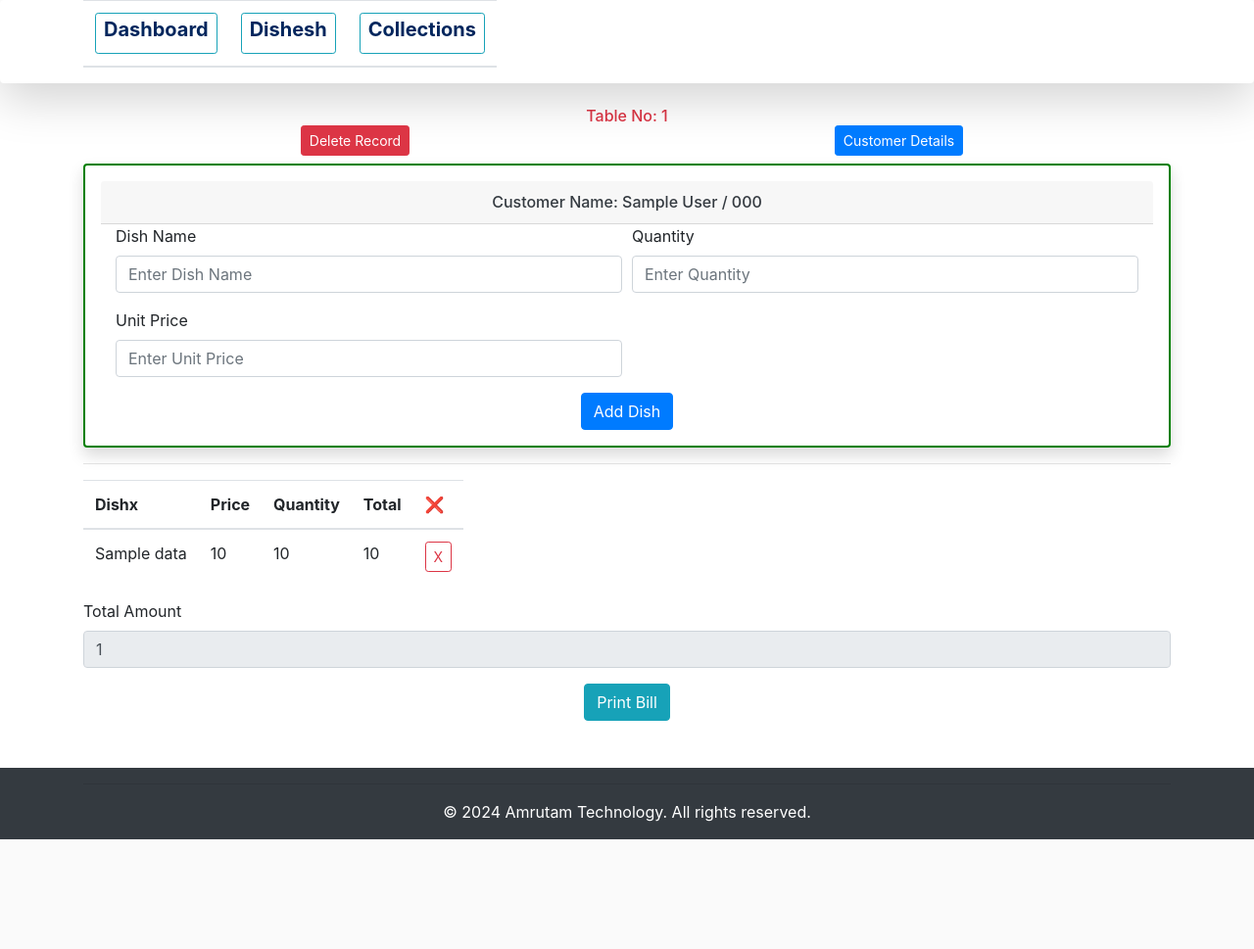
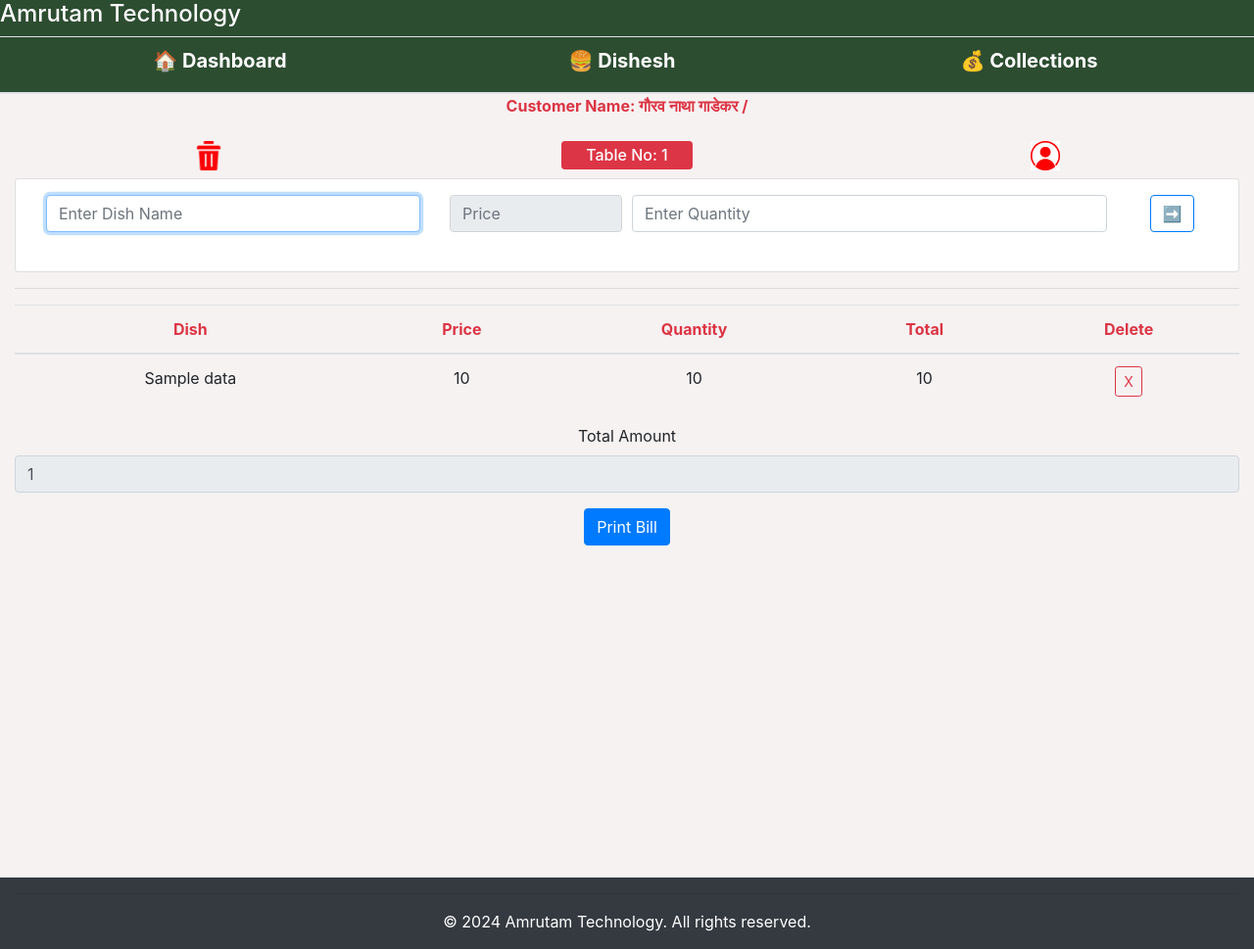
Before and after one commit to gadekargaurav2199/ruchak, a Django app: template myhotel/templates/makebill.html in a window 1280 px wide. Shown: the whole page at 98% size. Before the commit the page ends 857 px from the top, so only its background shows below. Run offline with Django 4.2, Linux system fonts and the light colour scheme; data comes from the database, SQL or seed files in the repository; tables that the repository leaves empty hold one stand-in row (Sample ...); the template is opened without the code that fills it: values named after a table or form of the project are taken from there, most other values are stand-ins (such as "Sample title", 1, 10 or a date in 2020); one stand-in notice (Sample message) is shown; lists and menus that the app fills with data are empty; some libraries are stand-ins or nearby versions.

Commit message:
21-03-14

```diff
--- a/myhotel/templates/base.html
+++ b/myhotel/templates/base.html
@@ -41,86 +41,45 @@
 <body>
 
 
-  <nav class="navbar shadow-lg bg-white rounded p-0 container-fluid text-center">
-    <div class="container text-center">
+  <nav class="navbar p-0 m-0 container-fluid text-center text-white" style="background-color: rgb(45, 77, 49);">
+    <h4>Amrutam Technology</h4>
 
+  </nav>
+  <nav class="navbar p-0 m-0 container-fluid text-center">
 
-      <table class="table table-responsive p-0 ">
+      <table class="table text-center p-0 m-0"  style="background-color: rgb(45, 77, 49);">
         <thead>
           <th>
-            <div class="btn btn-outline-info btn-sm "> <a href="/myhotel/">
-                <h5 style="color: rgb(2, 38, 93);"><b>Dashboard</b></h5>
+            <div class=" "> <a href="/myhotel/">
+                <h5 style="color: white"><b>🏠 Dashboard</b></h5>
               </a> </div>
 
           </th>
           <th>
-            <div class="btn btn-outline-info btn-sm "> <a href="/myhotel/item/">
-                <h5 style="color: rgb(2, 38, 93);"><b>Dishesh</b></h5>
+            <div class=" "> <a href="/myhotel/item/">
+                <h5 style="color: white"><b>🍔 Dishesh</b></h5>
               </a> </div>
 
           </th>
           <th>
-            <div class="btn btn-outline-info btn-sm "> <a href="/myhotel/collections/">
-                <h5 style="color: rgb(2, 38, 93);"><b>Collections</b></h5>
+            <div class=" "> <a href="/myhotel/collections/">
+                <h5 style="color: white"><b>💰 Collections</b></h5>
               </a> </div>
           </th>
         </thead>
       </table>
-    </div>
+
   </nav>
-  <style>
-    /* Add these animations to your CSS */
-    @keyframes flash {
-      0% {
-        opacity: 1;
-      }
-
-      50% {
-        opacity: 1;
-      }
-
-      100% {
-        opacity: 0;
-      }
-    }
-
-    .flash {
-      position: absolute;
-      top: 50%;
-      left: 50%;
-      transform: translate(-50%, -50%);
-      animation: flash 1s ease-in-out;
-      z-index: 9999;
-      /* Ensure alerts are displayed on top of other content */
-    }
-  </style>
-
-  {% if messages %}
-  {% for message in messages %}
-  <div
-    class="alert alertss {% if message.tags == 'success' %}alert-success{% elif message.tags == 'error' %}alert-danger{% endif %} flash"
-    role="alert">
-    {{ message }}
-  </div>
-  {% endfor %}
-  <script>
-    // Function to remove alerts after a short delay
-    setTimeout(function () {
-      var alerts = document.querySelectorAll('.alert');
-      alerts.forEach(function (alert) {
-        alert.remove();
-      });
-    }, 2000); // Remove after 1.5 seconds
-  </script>
-  {% endif %}
 
 
-  <div class="container mt-4">
+
+
+  <div class="container-fluid m-0 p-0" style="background-color: rgb(246, 242, 242); height: 100vh; overflow-y: scroll;">
     {% block content %}
     {% endblock %}
   </div>
-  <footer class="footer bg-dark text-white">
-    <div class="container">
+  <footer class="footer bg-dark text-white m-0 p-0">
+    <div class="container-fluid">
 
       <div class="row">
         <div class="col-md-12 text-center">
--- a/myhotel/templates/dashboard.html
+++ b/myhotel/templates/dashboard.html
@@ -3,7 +3,7 @@
 {% block title %}Home - My Website{% endblock %}
 
 {% block content %}
-    <div class="row">
+    <div class="row text-center">
 
         {% for data in customer_data_list %}
         <div class="col-md-4">
@@ -14,7 +14,7 @@
 
                         <p class="card-text" style="color: rgb(145, 143, 143);">{% if data.customer_name %} Customer: {{data.customer_name}} {% else %} --- {% endif %}
                         </p>
-                            <p class="card-text text-center"><b class="text-danger">Total Rs:- {{data.total}} /-</b><span> <a href="/myhotel/generate/{{data.table_no}}/"><span class="btn btn-outline-primary btn-sm mx-3">Print Bill</span></a></span>
+                            <p class="card-text text-center"><b class="text-danger">Total Rs:- {{data.total}} /-</b>
                         </p>
                     </div>
                 </a>
--- a/myhotel/templates/makebill.html
+++ b/myhotel/templates/makebill.html
@@ -1,15 +1,19 @@
 {% extends 'base.html' %}
+{% load static %}
 
 {% block title %}Home - My Website{% endblock %}
 
 {% block content %}
-<h6 class="text-center text-danger mx-3 my-0 p-0">Table No: {{table_id}}</h6>
-<div class="row m-0 p-0 mb-2">
-    <div class="col-6 text-center">
+<div class="container-fluid text-center">
+  <p class=" text-center text-danger"><b>{% if customer_data.customer_name %}Customer Name:
+    {{customer_data.customer_name}} /
+    {{customer_data.customer_mobile_number}} {% endif %}</b></p>
+  <div class="row  text-center">
+    <div class="col-4   p-2  text-center">
       <!-- Button to trigger delete confirmation modal -->
-        <button type="button" class="btn btn-danger btn-sm" data-bs-toggle="modal" data-bs-target="#deleteModal">
-            Delete Record
-        </button>
+      <div type="" class="" data-bs-toggle="modal" data-bs-target="#deleteModal">
+        <img src="{% static 'icon/delete.png' %}" alt="Delete Icon" style="width: 30px;">
+      </div>
 
       <!-- Delete Confirmation Modal -->
       <div class="modal fade" id="deleteModal" tabindex="-1" aria-labelledby="deleteModalLabel" aria-hidden="true">
@@ -36,26 +40,63 @@
       </div>
 
     </div>
-    <div class="col-6 text-center "><!-- Button to trigger modal -->
-        <button type="button" class="btn btn-primary btn-sm" data-bs-toggle="modal" data-bs-target="#customerModal">
-            Customer Details
+
+    <div class="col-4  p-2  text-center ">
+      <button class="btn btn-danger btn-sm" data-toggle="modal" data-target="#tableModal{{table_id}}">
+        <h6 class="text-center text-white mx-3 my-0 p-0">Table No: {{table_id}}</h6>
       </button>
 
+      <div class="modal fade" id="tableModal{{table_id}}" tabindex="-1" role="dialog"
+        aria-labelledby="tableModal{{table_id}}Label" aria-hidden="true">
+        <div class="modal-dialog modal-dialog-centered" role="document">
+          <div class="modal-content text-center">
+            {% for data in customer_data_list %}
+            <div class="row text-center p-2">
+              <div class="col-md-12 text-center">
+                <a href="/myhotel/makebill/{{ forloop.counter }}" class="list-group-item list-group-item-action shadow"
+                  style="background-color: rgba(254, 254, 254, 0.639); border: 2px solid rgb(223, 217, 232); text-decoration: none; color: black;">
+                  <div class=" w-100 text-center">
+                    <h5 class="mb-1 text-center">Table: {{ data.table_number_idx }} <span class="">{% if data.total_amount_val %} 🟢 {% endif %}</span></h5>
+                  </div>
+                  <p class="mb-1" style="color: rgb(0, 0, 0);">{% if data.customer_name_val %} Customer: {{ data.customer_name_val }} {% else %} --- {% endif %}</p>
+                  <small class="text-danger"><b>Total Rs:- {{ data.total_amount_val }} /-</b></small>
+                </a>
+              </div>
+            </div>
+            {% endfor %}
+
+
+            <!-- Modal content goes here -->
+          </div>
+        </div>
+      </div>
+
+
+
+    </div>
+      <!-- Button to trigger modal -->
+    <div class="col-4 p-2  text-center ">
+      <!-- Button to trigger modal -->
+      <div type="" class="" data-bs-toggle="modal" data-bs-target="#customerModal">
+        <img src="{% static 'icon/customer.png' %}" alt="Delete Icon" style="width: 30px;">
+
+      </div>
+
       <!-- Customer Modal -->
-        <div class="modal fade" id="customerModal" tabindex="-1" aria-labelledby="customerModalLabel"
-            aria-hidden="true">
+      <div class="modal fade" id="customerModal" tabindex="-1" aria-labelledby="customerModalLabel" aria-hidden="true">
         <div class="modal-dialog">
           <div class="modal-content">
             <div class="modal-header">
               <h5 class="modal-title" id="customerModalLabel">Customer Information</h5>
             </div>
-                    <form action="/myhotel/cust_details/" method="post" >
+            <form action="/myhotel/cust_details/" method="post">
               {% csrf_token %}
-                    <input type="hidden" class="form-control" name="cust_table_id" id="customerName" value="{{table_id}}" >
+              <input type="hidden" class="form-control" name="cust_table_id" id="customerName" value="{{table_id}}">
               <div class="modal-body">
                 <div class="mb-3">
                   <label for="customerName" class="form-label">Customer Name</label>
-                            <input type="text" class="form-control" name="customerName" id="customerName" placeholder="Enter customer name">
+                  <input type="text" class="form-control" name="customerName" id="customerName"
+                    placeholder="Enter customer name">
                 </div>
                 <div class="mb-3">
                   <label for="customerMobile" class="form-label">Mobile Number</label>
@@ -73,10 +114,8 @@
       </div>
     </div>
   </div>
-<div class="card shadow p-3" style="border: 2px solid green;">
-    <div class="card-header text-dark">
-        <h6 class="card-title mb-0 text-center">{% if customer_data.customer_name %}Customer Name: {{customer_data.customer_name}} / {{customer_data.customer_mobile_number}} {% endif %}</h6>
-    </div>
+  <div class="card p-3 bg-white">
+
 
 
     <div class="container-fluid">
@@ -86,34 +125,46 @@
         <input type="hidden" name="table_no" class="form-control" id="table_no" value={{table_id}}>
         <div class="form-row">
           <div class="form-group col-md-6">
-            <label for="dishName">Dish Name</label>
-            <input type="text" class="form-control" name="dishName" id="dishName" placeholder="Enter Dish Name" autocomplete="off" required>
+            <div class="row">
+              <div class="col-8">
+                <input type="text" class="form-control" name="dishName" id="dishName" placeholder="Enter Dish Name"
+                  autocomplete="off" required>
+
+              </div>
+              <div class="col-4  m-0 pb-2 ">
+                <input type="number" step="0.01" class="form-control" name="unitPrice" id="unitPrice"
+                  placeholder="Price" required readonly>
+
+              </div>
+            </div>
           </div>
           <div class="form-group col-md-6">
-            <label for="quantity">Quantity</label>
-            <input type="number" step="0.01" class="form-control" name="quantity" id="quantity" placeholder="Enter Quantity" required>
+            <div class="row">
+              <div class="col-10">
+
+                <input type="number" step="0.01" class="form-control" name="quantity" id="quantity"
+                  placeholder="Enter Quantity" required>
               </div>
-          <div class="form-group col-md-6">
-            <label for="unitPrice">Unit Price</label>
-            <input type="number" step="0.01" class="form-control" name="unitPrice" id="unitPrice" placeholder="Enter Unit Price" required>
+              <div class="col-2">
+                <input type="submit" class="btn btn-outline-primary" value="➡️">
+
               </div>
             </div>
-        <div class="container text-center">
+          </div>
 
-          <input type="submit" class="btn btn-primary" value="Add Dish">
         </div>
       </form>
     </div>
   </div>
   <hr>
-        <table class="table table-responsive">
+  <table class="table text-center">
     <thead>
-            <tr>
-              <th>Dishx </th>
+      <tr class="text-danger">
+        <th>Dish</th>
         <th>Price</th>
         <th>Quantity</th>
         <th>Total</th>
-              <th>❌</th>
+        <th>Delete</th>
       </tr>
     </thead>
     <tbody id="billTableBody">
@@ -123,7 +174,9 @@
         <td>{{ bill.unit_Price }}</td> <!-- Use 'unit_Price' instead of 'unit_price' -->
         <td>{{ bill.quantity }}</td> <!-- Use 'unit_Price' instead of 'unit_price' -->
         <td>{{ bill.Total }}</td> <!-- Use 'unit_Price' instead of 'unit_price' -->
-              <td><a href="/myhotel/delete_bill_item/{{ bill.pk }}/{{table_id}}"><button class="btn btn-outline-danger btn-sm">X</button></a></td> <!-- Use 'unit_Price' instead of 'unit_price' -->
+        <td><a href="/myhotel/delete_bill_item/{{ bill.pk }}/{{table_id}}"><button
+              class="btn btn-outline-danger btn-sm">X</button></a></td>
+        <!-- Use 'unit_Price' instead of 'unit_price' -->
       </tr>
       {% endfor %}
     </tbody>
@@ -135,7 +188,7 @@
   </div>
   <div class="container text-center">
 
-        <a href="/myhotel/generate/{{table_id}}"><button type="button" class="btn btn-info">Print Bill</button></a>
+    <a href="/myhotel/generate/{{table_id}}"><button type="button" class="btn btn-primary">Print Bill</button></a>
   </div>
   <div class="container" style="display: none;">
     <input type="text" id="Hotel_Name" value="{{user_model.Hotel_Name}}">
@@ -145,7 +198,7 @@
   </div>
 
   <!-- Hidden table to store dish data -->
-      <table id="dishDataTable" style="display: none;">
+  <table class="text-danger table border" id="dishDataTable" style="display: none;">
     <thead>
       <tr>
         <th>Dish</th>
@@ -167,6 +220,10 @@
 
 
 <script>
+  // A $( document ).ready() block.
+  $(document).ready(function () {
+    $("#dishName").focus();
+  });
   let dishes = [];
   $(function () {
     const availableDishes = [];
@@ -188,7 +245,10 @@
         // Set the value of the Dish Name and Unit Price input fields
         $("#dishName").val(ui.item.label);
         $("#unitPrice").val(ui.item.value.toFixed(2));
+        // $("#quantity").focus();
+        setTimeout(function () {
           $("#quantity").focus();
+        }, 100); // Adjust the delay time as needed
       }
     });
   });
@@ -216,8 +276,8 @@
 
 
 </div>
-<br>
-<br>
 
 
+</div>
+
 {% endblock %}
--- a/ruchak/settings.py
+++ b/ruchak/settings.py
@@ -18,6 +18,7 @@
 
 # Build paths inside the project like this: BASE_DIR / 'subdir'.
 BASE_DIR = Path(__file__).resolve().parent.parent
+
 
 
 # Quick-start development settings - unsuitable for production
@@ -143,7 +144,7 @@
     os.path.join(BASE_DIR, 'static'),
 ]
 
-STATIC_ROOT = BASE_DIR / 'staticfiles'
+STATIC_ROOT = os.path.join(BASE_DIR, 'staticfiles')
 
 
 # Default primary key field type
--- a/ruchak/views.py
+++ b/ruchak/views.py
@@ -39,7 +39,6 @@
         request.session['hotel'] = user.hotel_name
         request.session['contact1'] = user.mobile_number
         request.session['contact2'] = user.alternate_number
-        messages.success(request, 'Login successful')
         return redirect('/myhotel/')  # Redirect to home page or any other desired page
 
     table_count = 21
@@ -126,7 +125,6 @@
         request.session['contact1'] = user.mobile_number
         request.session['contact2'] = user.alternate_number
         request.session['admin'] = True
-        messages.success(request, 'Login successful')
         return redirect('/register_me/')  # Redirect to home page or any other desired page
     table_count=21
     return render(request,'superuser.html' ,{'table_count':table_count})
```
Also changed, not shown: myhotel/templates/collection.html (+5 -5 lines), myhotel/templates/items.html (+7 -10 lines), myhotel/views.py (+46 -26 lines), db.sqlite3 (added), static/icon/collection.png (added), static/icon/customer.png (added), static/icon/customer.webp (added), static/icon/dashboard.png (added), static/icon/delete.png (added), static/icon/dishesh.png (added). Lines whose indentation alone changed are shown as unchanged.
